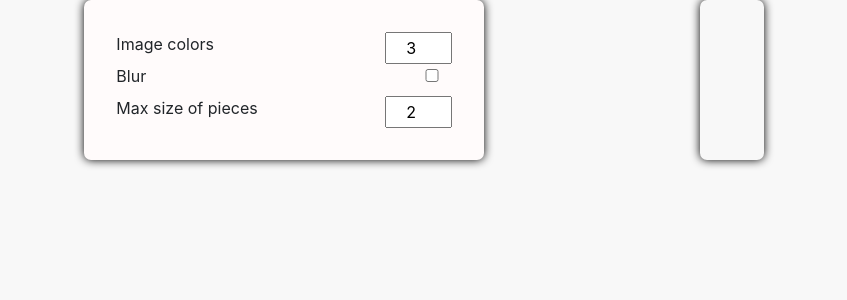
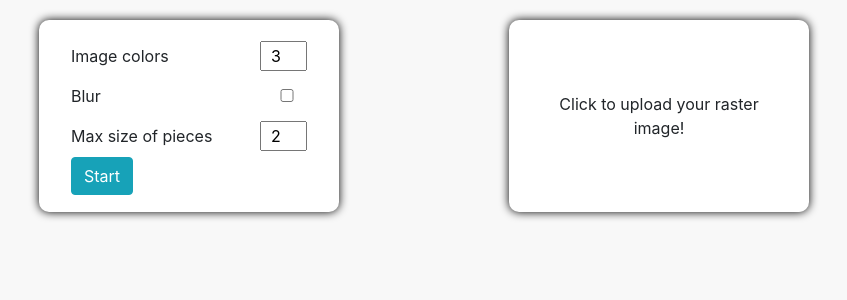
Before and after one commit to basuluu/Raster2SVG, a Flask app: page / in a window 1280 px wide. Shown: the top 300 px of the page, without its empty margins (216-1063 px from the left). Run offline with Flask 2, Linux system fonts and the light colour scheme; some libraries are stand-ins or nearby versions.

Commit message:
стилизация второго блока и тп
где-то 30 мин
енебольшие фиксы дизайна, хотя хуй знает нужно ли мне ак запариватсья

```diff
--- a/static/style/style.css
+++ b/static/style/style.css
@@ -1,3 +1,9 @@
+@import url("https://fonts.googleapis.com/css2?family=Roboto:wght@300&display=swap");
+html {
+  font-family: 'Roboto', sans-serif;
+  font-size: 24;
+}
+
 body {
   background: #f8f8f8;
 }
@@ -10,14 +16,16 @@ body {
   -webkit-box-direction: normal;
       -ms-flex-direction: column;
           flex-direction: column;
-  max-width: 400px;
-  padding: 2rem;
-  max-width: 400px;
-  padding: 2rem;
-  border-radius: 7px;
+  max-width: 300px;
+  padding: 1rem 2rem 1rem 2rem;
+  border-radius: 10px;
   -webkit-box-shadow: 0 0 10px black;
           box-shadow: 0 0 10px black;
-  margin-bottom: 20px;
+  margin-top: 20px;
+}
+
+label {
+  margin: 0;
 }
 
 .big_form {
@@ -36,7 +44,7 @@ body {
 }
 
 .big_form .secectors {
-  background: #fffbfb;
+  background: #ffffff;
 }
 
 .big_form .secectors div {
@@ -50,6 +58,10 @@ body {
   -webkit-box-direction: normal;
       -ms-flex-direction: row;
           flex-direction: row;
+  -webkit-box-align: center;
+      -ms-flex-align: center;
+          align-items: center;
+  height: 40px;
 }
 
 .big_form .secectors div input {
@@ -57,4 +69,19 @@ body {
   min-width: 40px;
   text-align: center;
 }
+
+.big_form .load_files {
+  background: #ffffff;
+}
+
+.big_form .load_files .upload {
+  display: -webkit-box;
+  display: -ms-flexbox;
+  display: flex;
+  height: 100%;
+  text-align: center;
+  -webkit-box-align: center;
+      -ms-flex-align: center;
+          align-items: center;
+}
 /*# sourceMappingURL=style.css.map */
--- a/static/style/style.scss
+++ b/static/style/style.scss
@@ -1,16 +1,25 @@
+@import url('https://fonts.googleapis.com/css2?family=Roboto:wght@300&display=swap');
+
+html{
+    font-family: 'Roboto', sans-serif;
+    font-size: 24;
+}
+
 body{
     background: #f8f8f8;
 }
 .default_block{
     display: flex;
     flex-direction: column;
-    max-width: 400px;
-    padding: 2rem;
-    max-width: 400px;
-    padding: 2rem;
-    border-radius: 7px;
+    max-width: 300px;
+    padding: 1rem 2rem 1rem 2rem;
+    border-radius: 10px;
     box-shadow: 0 0 10px black;
-    margin-bottom: 20px;
+    margin-top: 20px;
+}
+
+label{
+    margin: 0;
 }
 
 .big_form{
@@ -19,20 +28,29 @@ body{
     flex-direction: row;
     flex-wrap: wrap;
         .secectors{
-            background: #fffbfb ;
+            background: #ffffff ;
                 div{
                     display: flex;
                     justify-content: space-between;
                     flex-direction: row;
+                    align-items: center;
+                    height: 40px;
                         input{
                             width: 20%;
                             min-width: 40px;
                             text-align: center;
                         }
+
                 }
 
         }
         .load_files{
-
+            background: #ffffff;
+                .upload{
+                    display: flex;
+                    height: 100%;
+                    text-align: center;
+                    align-items: center;
+                }
         }
 }
--- a/templates/index.html
+++ b/templates/index.html
@@ -28,9 +28,17 @@
                         <label for="pieces_size">Max size of pieces</label>
                         <input type="number" id="pieces_size" value="2" min="1">
                     </div>
+                    <div class="sel_block">
+                       <button type="submit" class="btn btn-info">Start</button>
+                    </div>
                 </div>
-                <div class="load_files default_block">
-
+                <div class="load_files default_block" id="myId">
+                    <label class="upload" for="file-upload">
+                        <span id="import-img">
+                            Click to upload your raster image!
+                        </span>
+                    </label>
+                    <input id="file-upload" type="file" name="file" value="kek" accept="image/x-png,image/jpeg,image/jpg" style="display: none;" onchange='uploadFile(this)'>
                 </div>
             </div>
         </form>
```
Also changed, not shown: 1 other file.
